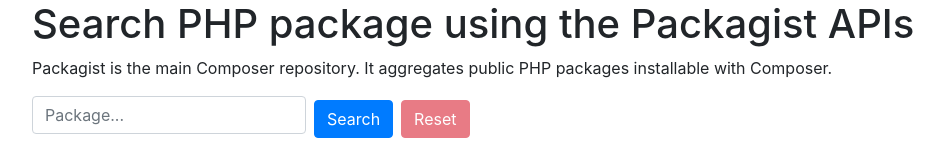
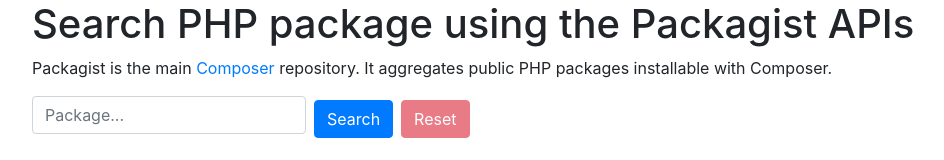
Before and after one commit to andreafiori/packagist-reactjs, a React (Create React App) app: page / in a window 1280 px wide. Shown: the top 160 px of the page, without its empty margins (53-997 px from the left). Built offline with nearby package versions, Linux system fonts and the light colour scheme.

Commit message:
App test added

```diff
--- a/package.json
+++ b/package.json
@@ -14,7 +14,7 @@
   "scripts": {
     "start": "react-scripts start",
     "build": "react-scripts build",
-    "test": "react-scripts test --env=jsdom",
+    "test": "react-scripts test",
     "eject": "react-scripts eject",
     "predeploy": "npm run build",
     "deploy": "gh-pages -d build"
@@ -36,7 +36,8 @@
   "jest": {
     "collectCoverageFrom": [
       "src/**/*.js",
-      "!src/index.js"
+      "!src/index.js",
+      "!src/registerServiceWorker.js"
     ]
   }
 }
--- a/src/components/App.js
+++ b/src/components/App.js
@@ -1,12 +1,12 @@
 import React, { Component } from 'react';
 import { Container } from 'reactstrap';
 import PackageList from './PackageList.js';
-import LoadingSpinner from './LoadingSpinner.js';
 import axios from 'axios';
 
 class App extends Component {
-  constructor(props) {
-    super(props);
+  constructor() {
+    super();
+
     this.state = {
       error: null,
       pack: '',
@@ -29,11 +29,9 @@
     this.setState({ loading: true, error: null, items: null }, () => {
       axios.get('https://packagist.org/search.json', { params: { q: this.state.pack } })
         .then(function (response) {
-          // console.log(response.data);
           self.setState({loading: false, error: null, items: response.data});
         })
         .catch(function (error) {
-          // console.log(error);
           self.setState({loading: false, items: null, error: error});
         });
     });
@@ -49,32 +47,28 @@
   }
 
   render() {
-    const { loading, error, items } = this.state;
+    const { error, items } = this.state;
     return (
       <Container>
         <h1>Search PHP package using the Packagist APIs</h1>
-        <p>Packagist is the main Composer repository. It aggregates public PHP packages installable with Composer.</p>
+        <p>Packagist is the main <a href="https://getcomposer.org/" target="_blank" rel="noopener noreferrer" title="Composer official website">Composer</a> repository. It aggregates public PHP packages installable with Composer.</p>
         <form className="form-inline" onSubmit={this.handleSubmit}>
           <div className="form-group mr-2 mb-2">
             <label htmlFor="pack" className="sr-only">Package</label>
             <input className="form-control" required="required" id="pack" type="text" placeholder="Package..." value={this.state.pack} onChange={this.handleChange} title="Type the package to search" />
           </div>
-          <button type="submit" className="btn btn-primary" title="Start a research">Search</button>
+          <button type="submit" id="btn-search" className="btn btn-primary" title="Start a research">Search</button>
           <button type="button" className="btn btn-danger ml-2" title="Reset form and result" disabled={this.canDisableButton()} onClick={this.onReset.bind(this)}>Reset</button>
         </form>
 
-        {error != null &&
+        { error != null &&
           <div className="alert alert-danger">
             <h3>Error calling the API</h3>
             <p>The API from packagist.org did not answered correctly. Please report this error.</p>
           </div>
         }
 
-        { loading &&
-          <LoadingSpinner />
-        }
-
-        {items != null &&
+        { items != null &&
           <div><PackageList packages={items} /></div>
         }
       </Container>
```
Also changed, not shown: 2 other files (tests, documents, lock files or other folders).
